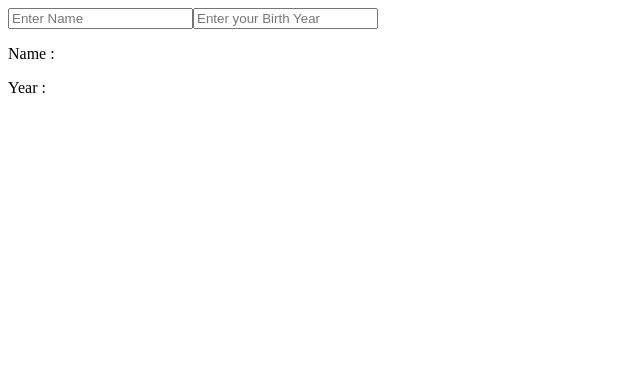
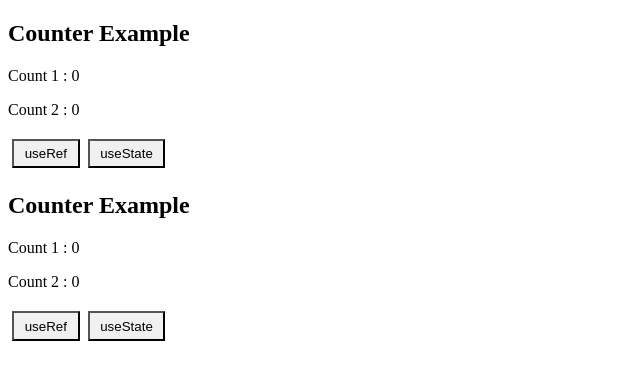
Before and after one commit to angela5825/frontend_study, a React (Vite) app: page / in a window 1280 px wide. Shown: the top 380 px of the page, without its empty margins (0-640 px from the left). Built offline with nearby package versions, Linux system fonts and the light colour scheme.

Commit message:
✨ 리엑트 useRef 기본 사용 방법 정리

```diff
--- a/src/App.jsx
+++ b/src/App.jsx
@@ -1,42 +1,12 @@
-import { useReducer, useState } from "react";
 import "./App.css";
-import { userReducer, initialState } from "./userReducer";
+import Counter from "./Counter";
 
 const App = () => {
-  const [state, dispatch] = useReducer(userReducer, initialState);
-
-  const handleYearChange = (newYear) => {
-    const age = new Date().getFullYear() - newYear;
-    if (age < 18) {
-      setWarning("Must be at least 18 years old!!");
-    } else {
-      setWarning("");
-      setYear(newYear);
-    }
-  };
-
   return (
-    <div>
-      <input
-        type="text"
-        placeholder="Enter Name"
-        value={state.name}
-        onChange={(e) => {
-          dispatch({ type: "SET_NAME", payload: e.target.value });
-        }}
-      />
-      <input
-        type="number"
-        placeholder="Enter your Birth Year"
-        value={state.year}
-        onChange={(e) => {
-          dispatch({ type: "SET_YEAR", payload: e.target.value });
-        }}
-      />
-      {state.warning && <p style={{ color: "red" }}>{state.warning}</p>}
-      <p>Name : {state.name}</p>
-      <p>Year : {state.year}</p>
-    </div>
+    <>
+      <Counter />
+      <Counter />
+    </>
   );
 };
 export default App;
--- a/src/Counter.jsx
+++ b/src/Counter.jsx
@@ -1,47 +1,30 @@
-import { useReducer, useState } from "react";
+import { useRef, useState } from "react";
 
-// 현재 상태 변경 로직을 정의하는 함수
-
-function reducer(state, action) {
-  switch (action.type) {
-    case "INCREMENT":
-      return { count: state.count + 1 };
-
-    case "DECREMENT":
-      return { count: state.count - 1 };
-    case "RESET":
-      return { count: 0 };
-    default:
-      throw new Error("UNKNOWN ACTION");
-  }
-}
-
-// 초기 상태 값
-const initialState = {
-  count: 0,
-};
+// let countVar=0;
 
 function Counter() {
-  const [state, dispatch] = useReducer(reducer, initialState);
+  const [count1, setCount1] = useState(0);
+  const [count2, setCount2] = useState(0);
+  const refCount = useRef(0);
 
-  // const handleClick = () => {
-  //   setTimeout(() => {
-  //     setCount((prev) => prev + 1);
-  //   }, 1000);
-  // }; // 1초 전에 10번을 눌러도 이전 값을 참조하기 때문에 3-> 4 로 넘어가는 건 오직 3에서만 참조
-
-  const handleClick = () => {
-    setTimeout(() => {
-      dispatch({ type: "INCREMENT" });
-    }, 1000);
+  const incrementRef = () => {
+    refCount.current += 1;
+    // countVar++;
+    setCount1(refCount.current);
+    console.log("Ref Count : ", countVar);
+  };
+  const syncCounts = () => {
+    setCount1(refCount.current);
+    setCount2((prev) => prev + 1);
   };
   return (
-    <div>
-      <p>Count : {state.count}</p>
-      <button onClick={() => dispatch({ type: "INCREMENT" })}>+</button>
-      <button onClick={() => dispatch({ type: "DECREMENT" })}>-</button>
-      <button onClick={() => dispatch({ type: "RESET" })}>RESET</button>
-    </div>
+    <>
+      <h2> Counter Example</h2>
+      <p>Count 1 : {count1}</p>
+      <p>Count 2 : {count2}</p>
+      <button onClick={incrementRef}>useRef</button>
+      <button onClick={syncCounts}>useState</button>
+    </>
   );
 }
 
--- a/src/userReducer.js
+++ /dev/null
@@ -1,22 +0,0 @@
-export const initialState = {
-  name: "",
-  year: "",
-  warning: "",
-};
-
-export function userReducer(state, action) {
-  switch (action.type) {
-    case "SET_NAME":
-      return { ...state, name: action.payload.trim().toLowerCase() };
-    case "SET_YEAR":
-      const age = new Date().getFullYear() - action.payload;
-      if (age < 18) {
-        return { ...state, warning: "Must be at least 18yrs old" };
-      } else {
-        return { ...state, year: action.payload, warning: "" };
-      }
-
-    default:
-      throw new Error("Unknow Actio type");
-  }
-}
```
Also changed, not shown: src/Card.module.css (deleted, +0 -23 lines), src/Profile.jsx (deleted, +0 -28 lines), src/TempInput.jsx (deleted, +0 -16 lines), src/UnitSelctor.jsx (deleted, +0 -32 lines).
